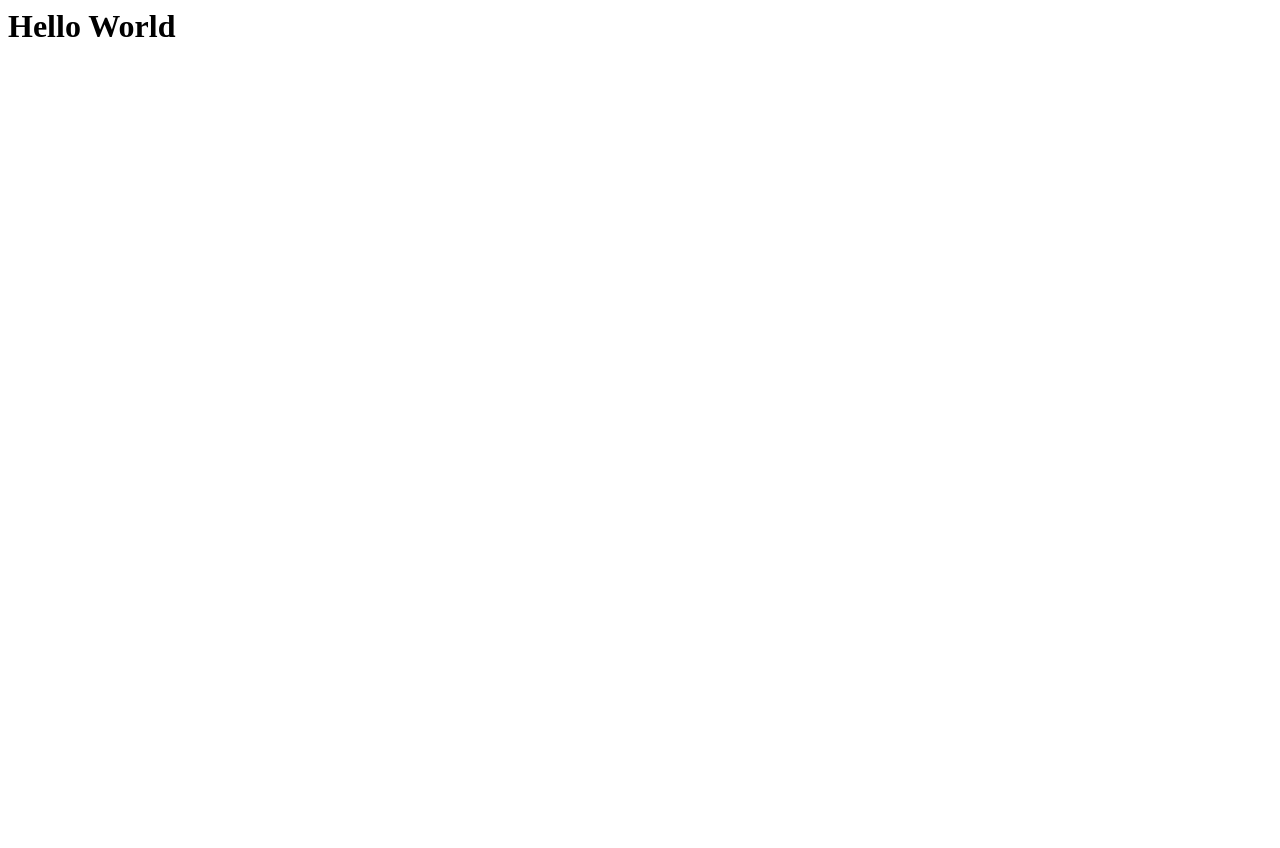
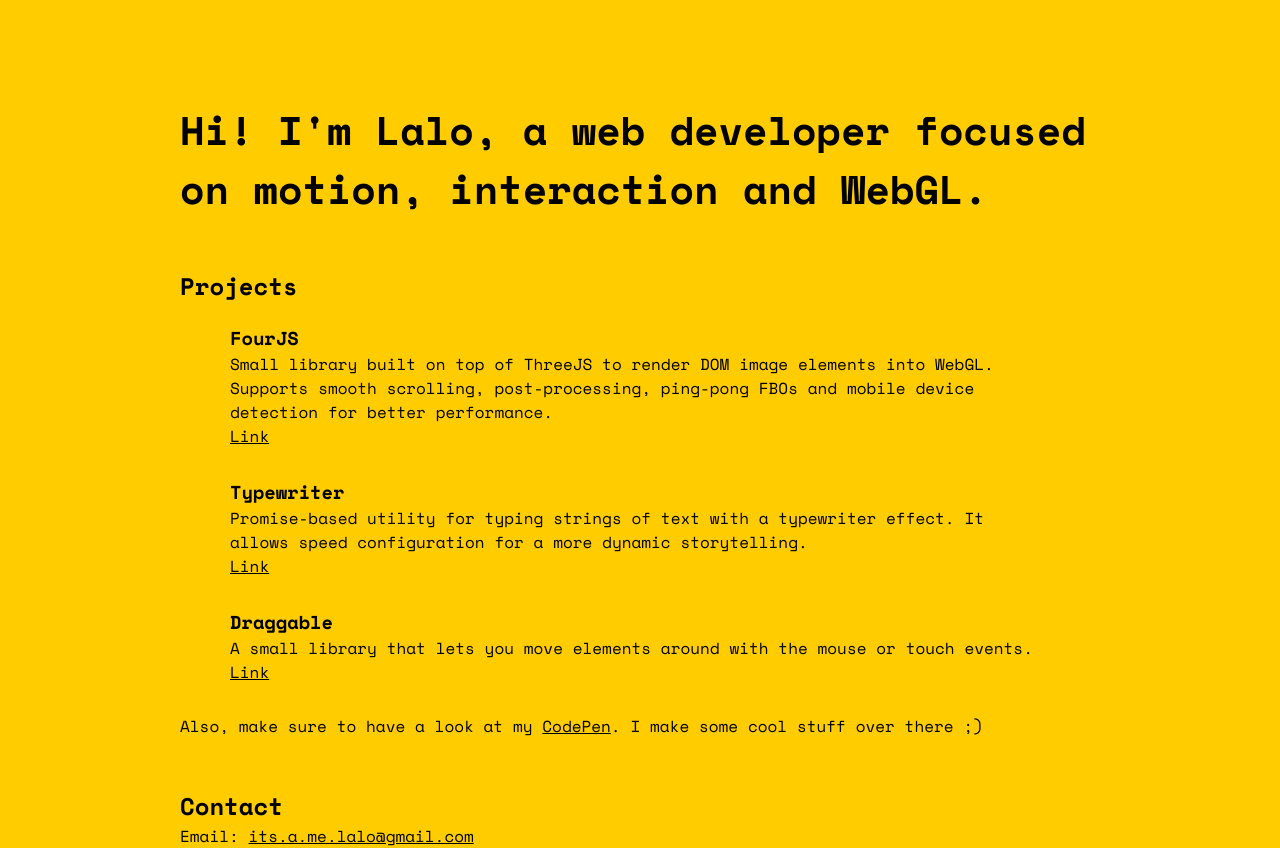
Before and after one commit to Holatresveces/portfolio, a plain HTML site: page index.html in a window 1280 px wide. Before the commit the page ends 800 px from the top, so only its background shows below. Drawn offline with nearby package versions, Linux system fonts and the light colour scheme.

Commit message:
Add content and styles

```diff
--- a/index.html
+++ b/index.html
@@ -1 +1,74 @@
-<h1>Hello World</h1>
+<!DOCTYPE html>
+<html lang="en">
+  <head>
+    <meta charset="UTF-8" />
+    <meta http-equiv="X-UA-Compatible" content="IE=edge" />
+    <meta name="viewport" content="width=device-width, initial-scale=1.0" />
+    <title>It's a me, Lalo!</title>
+    <link rel="preconnect" href="https://fonts.gstatic.com" />
+    <link
+      href="https://fonts.googleapis.com/css2?family=Space+Mono:wght@400;700&display=swap"
+      rel="stylesheet"
+    />
+    <link rel="stylesheet" href="style.css" />
+  </head>
+  <body>
+    <main>
+      <h1>
+        Hi! I'm Lalo, a web developer focused on motion, interaction and WebGL.
+      </h1>
+      <section class="projects">
+        <h2>Projects</h2>
+        <ul class="projects-list">
+          <li class="project">
+            <h3 class="project-title">FourJS</h3>
+            <p class="project-description">
+              Small library built on top of ThreeJS to render DOM image elements
+              into WebGL. Supports smooth scrolling, post-processing, ping-pong
+              FBOs and mobile device detection for better performance.
+            </p>
+            <span class="project-link"
+              ><a href="https://fourjs.netlify.app/">Link</a></span
+            >
+          </li>
+          <li class="project">
+            <h3 class="project-title">Typewriter</h3>
+            <p class="project-description">
+              Promise-based utility for typing strings of text with a typewriter
+              effect. It allows speed configuration for a more dynamic
+              storytelling.
+            </p>
+            <span class="project-link"
+              ><a href="https://codepen.io/Holatresveces/full/JjbavGQ"
+                >Link</a
+              ></span
+            >
+          </li>
+          <li class="project">
+            <h3 class="project-title">Draggable</h3>
+            <p class="project-description">
+              A small library that lets you move elements around with the mouse
+              or touch events.
+            </p>
+            <span class="project-link"
+              ><a href="https://codepen.io/Holatresveces/full/OJboEgB"
+                >Link</a
+              ></span
+            >
+          </li>
+        </ul>
+        <p class="codepen">
+          Also, make sure to have a look at my
+          <a href="https://codepen.io/Holatresveces">CodePen</a>. I make some
+          cool stuff over there ;)
+        </p>
+      </section>
+      <section class="contact">
+        <h2>Contact</h2>
+        Email:
+        <a href="mailto:its.a.me.lalo@gmail.com">its.a.me.lalo@gmail.com</a>
+      </section>
+    </main>
+    <script src="main.js"></script>
+  </body>
+</html>
--- /dev/null
+++ b/style.css
@@ -0,0 +1,71 @@
+*,
+*::before,
+*::after {
+  margin: 0;
+  padding: 0;
+  box-sizing: border-box;
+}
+
+html {
+  height: 100%;
+  width: 100%;
+  font-size: 100%;
+}
+
+body {
+  font-family: "Space Mono", monospace;
+  background: #ffcc00;
+}
+
+main {
+  width: 100%;
+  max-width: 920px;
+  margin: 0 auto;
+}
+
+h1 {
+  font-size: 2.5rem;
+  margin-top: 100px;
+}
+
+section {
+  padding: 50px 0 0 0;
+}
+
+.projects h2 {
+  margin-bottom: 20px;
+}
+
+.projects-list {
+  list-style-type: none;
+  padding: 0 50px;
+}
+
+.project {
+  margin-bottom: 30px;
+}
+
+a {
+  color: black;
+}
+
+@media screen and (max-width: 1024px) {
+  main {
+    padding: 0 100px 100px 100px;
+  }
+}
+
+@media screen and (max-width: 1024px) {
+  h1 {
+    font-size: 2rem;
+  }
+
+  main {
+    padding: 0 20px 50px 20px;
+  }
+
+  .projects-list {
+    list-style-type: none;
+    padding: 0;
+  }
+}
```
Also changed, not shown: main.js (added).
